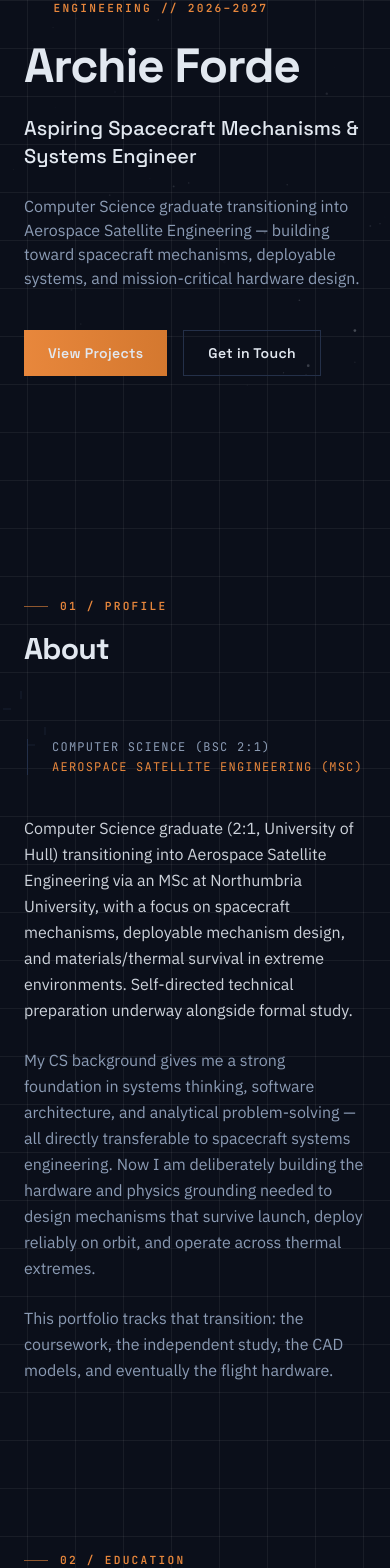
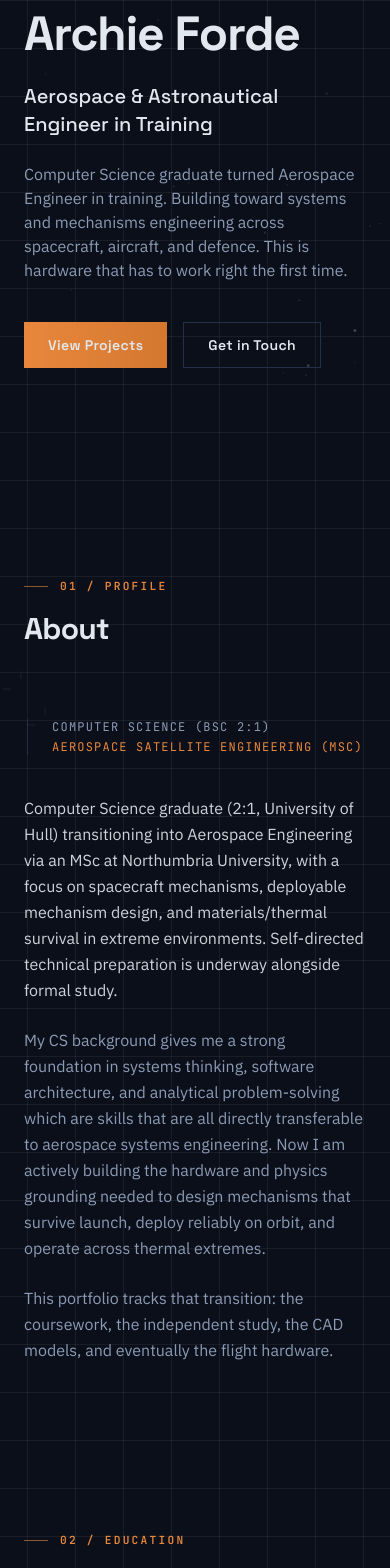
Before and after one commit to ArchieForde/Personal-Portfolio-Website, a React (Vite) app in the folder Front-end/personal-portfolio/: page / in a window 390 px wide. Shown: the part 432-2000 px from the top of the page. Built offline with nearby package versions, Linux system fonts and the light colour scheme.

Commit message:
Cleared a few issues around text and layout

```diff
--- a/Front-end/personal-portfolio/src/App.jsx
+++ b/Front-end/personal-portfolio/src/App.jsx
@@ -35,7 +35,7 @@ function App() {
       <Starfield />
       <Navbar />
       <main className="relative z-10">
-        <div className="pt-20">
+        <div className="pt-[60px]">
           <MissionLog />
           <Hero />
           <Profile />
--- a/Front-end/personal-portfolio/src/Sections/Hero.jsx
+++ b/Front-end/personal-portfolio/src/Sections/Hero.jsx
@@ -20,15 +20,15 @@ export default function Hero() {
 
           <Reveal delay={240} className="mt-6">
             <p className="font-heading text-xl font-medium text-text md:text-2xl lg:text-3xl">
-              Aspiring Spacecraft Mechanisms<br className="hidden sm:block" /> &amp; Systems Engineer
+              Aerospace &amp; Astronautical Engineer in Training<br className="hidden sm:block" />
             </p>
           </Reveal>
 
           <Reveal delay={360} className="mt-6 max-w-xl">
             <p className="text-base text-muted md:text-lg">
-              Computer Science graduate transitioning into Aerospace Satellite Engineering —
-              building toward spacecraft mechanisms, deployable systems, and mission-critical
-              hardware design.
+              Computer Science graduate turned Aerospace Engineer in training. Building toward
+              systems and mechanisms engineering across spacecraft, aircraft, and defence.
+              This is hardware that has to work right the first time.
             </p>
           </Reveal>
 
@@ -53,7 +53,7 @@ export default function Hero() {
         </Reveal>
       </div>
 
-      <div className="absolute bottom-8 left-1/2 hidden -translate-x-1/2 md:block">
+      <div className="absolute top-24 left-1/2 hidden -translate-x-1/2 md:block">
         <div className="flex flex-col items-center gap-2 text-muted">
           <span className="font-mono text-[10px] tracking-widest uppercase">Scroll</span>
           <div className="h-8 w-px bg-gradient-to-b from-border to-transparent" />
--- a/Front-end/personal-portfolio/src/Sections/Preparation.jsx
+++ b/Front-end/personal-portfolio/src/Sections/Preparation.jsx
@@ -32,7 +32,7 @@ export default function Preparation() {
         <p className="text-lg text-muted mb-10">
           Formal study provides the framework; this section documents the targeted, self-directed
           preparation that bridges the gap between my CS degree and the physics/hardware
-          fluency required for spacecraft mechanisms engineering.
+          fluency required for aerospace mechanisms engineering.
         </p>
       </Reveal>
 
--- a/Front-end/personal-portfolio/src/Sections/Profile.jsx
+++ b/Front-end/personal-portfolio/src/Sections/Profile.jsx
@@ -23,14 +23,14 @@ export default function Profile() {
         <Reveal delay={150} className="max-w-3xl space-y-6 text-muted">
           <p className="text-base md:text-lg leading-relaxed text-text/90">
             Computer Science graduate (2:1, University of Hull) transitioning into Aerospace
-            Satellite Engineering via an MSc at Northumbria University, with a focus on spacecraft
+            Engineering via an MSc at Northumbria University, with a focus on spacecraft
             mechanisms, deployable mechanism design, and materials/thermal survival in extreme
-            environments. Self-directed technical preparation underway alongside formal study.
+            environments. Self-directed technical preparation is underway alongside formal study.
           </p>
           <p className="text-base md:text-lg leading-relaxed">
             My CS background gives me a strong foundation in systems thinking, software architecture,
-            and analytical problem-solving — all directly transferable to spacecraft systems
-            engineering. Now I am deliberately building the hardware and physics grounding needed
+            and analytical problem-solving which are skills that are all directly transferable to aerospace systems
+            engineering. Now I am actively building the hardware and physics grounding needed
             to design mechanisms that survive launch, deploy reliably on orbit, and operate across
             thermal extremes.
           </p>
--- a/Front-end/personal-portfolio/src/Sections/Projects.jsx
+++ b/Front-end/personal-portfolio/src/Sections/Projects.jsx
@@ -9,7 +9,7 @@ const projects = [
     status: "In Progress",
     statusColor: "text-accent",
     description:
-      "Designing a deployable spacecraft mechanism (solar panel/antenna hinge) in Onshape, applying materials selection and thermal survival analysis for the space environment.",
+      "Design and Development of a Spring-Loaded Deployment Hinge for a 1U CubeSat Solar Panel in Onshape, applying materials selection and thermal survival analysis for the space environment.",
     tags: ["Onshape", "CAD", "Mechanisms", "Thermal Analysis"],
     has3DViewer: true,
     placeholder: {
```
